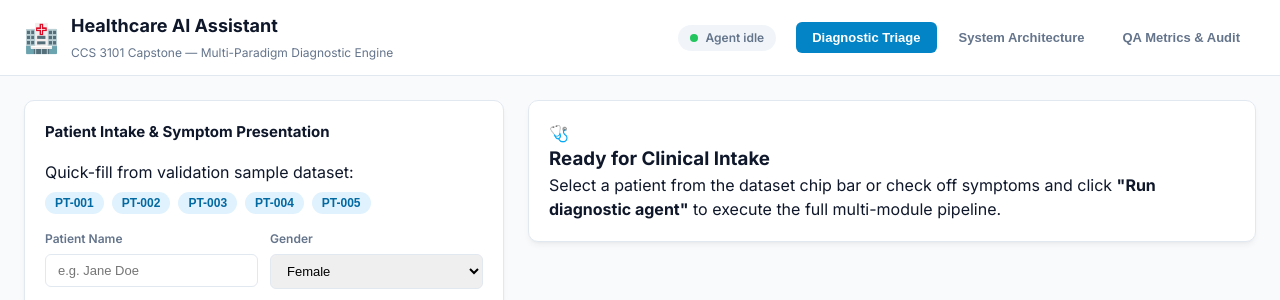
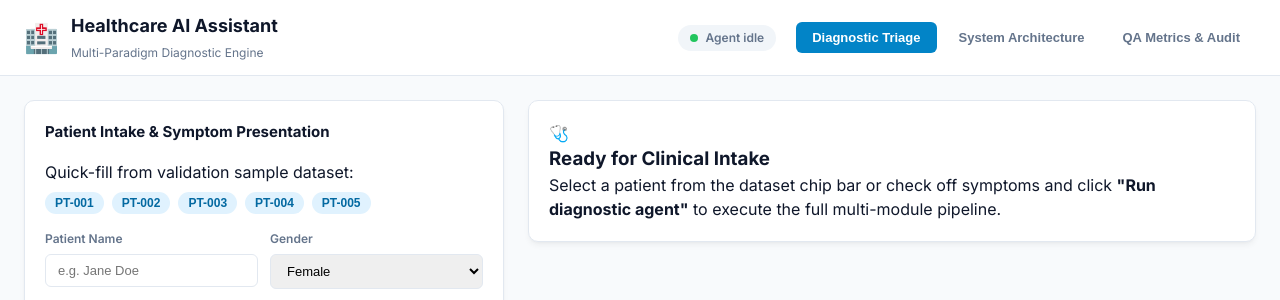
Before and after one commit to franklin-mk/ai-capstone, a Flask app: page / in a window 1280 px wide. Shown: the top 300 px of the page. Run offline with Flask 3, Linux system fonts and the light colour scheme; parts of the project's set-up code (start-up, migrations or seed data) failed here and were passed over.

Commit message:
web update

```diff
--- a/web/templates/index.html
+++ b/web/templates/index.html
@@ -16,7 +16,7 @@
         <span class="brand-icon">🏥</span>
         <div>
           <h1>Healthcare AI Assistant</h1>
-          <span class="subtitle">CCS 3101 Capstone — Multi-Paradigm Diagnostic Engine</span>
+          <span class="subtitle">Multi-Paradigm Diagnostic Engine</span>
         </div>
       </div>
 
```
